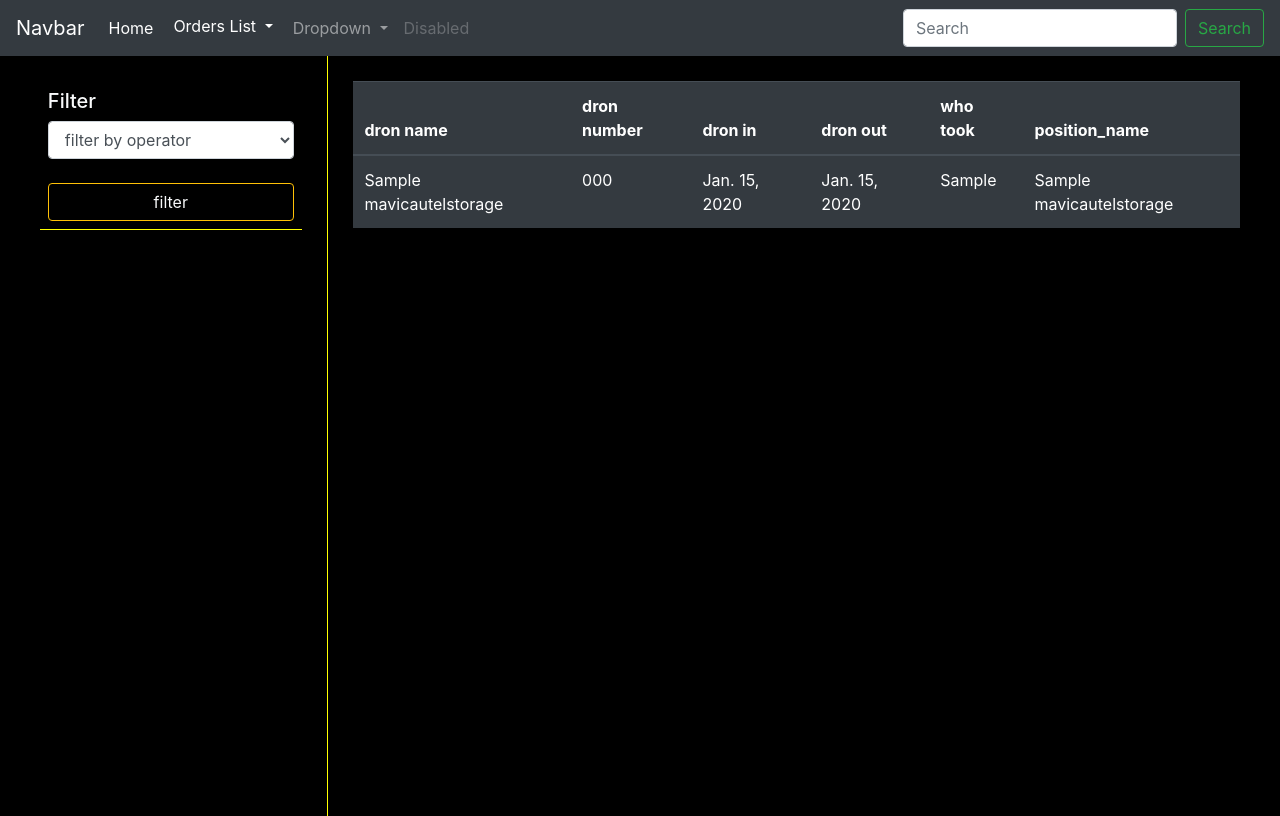
After one commit to leprekon122/CountCRMSystem, a Django app: page /mavic_autel_storage in a window 1280 px wide. The commit adds this page. Run offline with Django 5.2, Linux system fonts and the light colour scheme; tables that the repository leaves empty hold one stand-in row (values such as "Sample post"); some libraries are stand-ins or nearby versions.

Commit message:
1)add mavic_autel_storage.html 2)add logic for it in views.py 3)add logic for data set in logic_views.py

```diff
--- a/CrmForCount/main_app/admin.py
+++ b/CrmForCount/main_app/admin.py
@@ -1,6 +1,7 @@
 from django.contrib import admin
-from .models import FpvFlowStorage, MainFpvFlowOrder
+from .models import FpvFlowStorage, MainFpvFlowOrder, MavicAutelStorage
 
 # Register your models here.
 admin.site.register(FpvFlowStorage)
 admin.site.register(MainFpvFlowOrder)
+admin.site.register(MavicAutelStorage)
--- a/CrmForCount/main_app/logic_views.py
+++ b/CrmForCount/main_app/logic_views.py
@@ -1,4 +1,4 @@
-from .models import FpvFlowStorage, MainFpvFlowOrder
+from .models import FpvFlowStorage, MainFpvFlowOrder, MavicAutelStorage
 from datetime import datetime
 
 
@@ -14,7 +14,7 @@ class CreateFpvStorageNotice:
         self.dron_out = dron_out
         self.who_took = who_took
         self.position_name = position_name
-        self.operator_name =operator_name
+        self.operator_name = operator_name
 
     @property
     def create_notice(self):
@@ -33,7 +33,9 @@ class CreateFpvStorageNotice:
 class CreateDatasets:
     """Class for creating datasets on order pages """
 
-    def __init__(self, id=None, dron_out=None, who_took=None, position_name=None):
+    def __init__(self, id=None, dron_out=None, who_took=None, position_name=None, drone_name=None, dron_num=None):
+        self.drone_name = drone_name
+        self.drone_num = dron_num
         self.dron_out = dron_out
         self.who_took = who_took
         self.position_name = position_name
@@ -77,3 +79,10 @@ class CreateDatasets:
             "model": MainFpvFlowOrder.objects.all().values()
         }
         return data
+
+    def mavic_autel_storage_set(self):
+        """func making main order in MAvic/Autel Storge page"""
+        data = {
+            "model": MavicAutelStorage.objects.values()
+        }
+        return data
--- a/CrmForCount/main_app/templates/main_app/layout_main.html
+++ b/CrmForCount/main_app/templates/main_app/layout_main.html
@@ -41,7 +41,7 @@
                 <a class="nav-link" href="{% url 'first_page' %}">Home <span class="sr-only">(current)</span></a>
             </li>
             <li class="nav-item">
-                <div class="dropdown" >
+                <div class="dropdown">
                     <button class="btn btn-secondary dropdown-toggle" type="button" id="dropdownMenuButton"
                             data-toggle="dropdown" aria-haspopup="true" aria-expanded="false"
                             style="background: transparent; border: none">
@@ -51,7 +51,8 @@
                         <a class="dropdown-item text-light" href="{% url 'fpv_main_order' %}">Fpv Flow order</a>
                         <a class="dropdown-item text-light" href="#">Mavic/Autel flow order</a>
                         <a class="dropdown-item text-light" href="{% url 'fpv_storage' %}">Flow Fpv in Storage Order</a>
-                        <a class="dropdown-item text-light" href="#">Flow Mavic/Autel in Storage Order</a>
+                        <a class="dropdown-item text-light" href="{% url 'mavic_autel_storage' %}">Flow Mavic/Autel in
+                            Storage Order</a>
                     </div>
                 </div>
             </li>
--- /dev/null
+++ b/CrmForCount/main_app/templates/main_app/mavic_autel_storage.html
@@ -0,0 +1,53 @@
+{% extends 'main_app/layout_main.html'%}
+
+{%block title%} Mavic_Autel Storage Page {%endblock%}
+
+{%block content%}
+<div class="container-fluid order_main" style="width: 100%">
+    <div class="side_panel">
+        <div class="filter_panel">
+            <div class="title_filter_panel">
+                <h5 class="text-light">Filter</h5>
+            </div>
+            <div>
+                <select class="form-control">
+                    <option>filter by operator</option>
+                    <option>filter by position</option>
+                    <option>filter by dron name</option>
+                </select>
+            </div>
+            <br>
+            <button class="btn btn-warning text-light" style="background: transparent; width: 100%">
+                filter
+            </button>
+            <br>
+
+        </div>
+    </div>
+    <div class="orders_block">
+        <table class="table table-dark">
+            <thead>
+            <tr>
+                <th scope="col">dron name</th>
+                <th scope="col">dron number</th>
+                <th scope="col">dron in</th>
+                <th scope="col">dron out</th>
+                <th scope="col">who took</th>
+                <th scope="col">position_name</th>
+            </tr>
+            </thead>
+            {%for el in model%}
+            <tbody>
+                <td>{{el.dron_name}}</td>
+                <td>{{el.dron_number}}</td>
+                <td>{{el.dron_in}}</td>
+                <td>{{el.dron_out}}</td>
+                <td>{{el.who_took}}</td>
+                <td>{{el.position_name}}</td>
+            </tr>
+            {%endfor%}
+            </tbody>
+        </table>
+    </div>
+</div>
+{%endblock%}
--- a/CrmForCount/main_app/urls.py
+++ b/CrmForCount/main_app/urls.py
@@ -9,7 +9,8 @@ urlpatterns = [
     path('', views.login_page, name='login_page'),
     path('first_page', views.FirstPage.as_view(), name='first_page'),
     path('fpv_storage', views.FPVFlowInStorage.as_view(), name='fpv_storage'),
-    path('fpv_main_order', views.FpvMainFlowPage.as_view(), name='fpv_main_order')
+    path('fpv_main_order', views.FpvMainFlowPage.as_view(), name='fpv_main_order'),
+    path('mavic_autel_storage', views.MavicAutelInStorage.as_view(), name=('mavic_autel_storage'))
 ]
 
 urlpatterns += [
--- a/CrmForCount/main_app/views.py
+++ b/CrmForCount/main_app/views.py
@@ -46,7 +46,8 @@ class FirstPage(APIView):
                                            dron_out=request.POST.get('date_out2'),
                                            position_name=request.POST.get(
                                                'position_name1'),
-                                           operator_name=(request.POST.get('operator_name1'))).creation_dataset_for_fpv_main_order()
+                                           operator_name=(request.POST.get(
+                                               'operator_name1'))).creation_dataset_for_fpv_main_order()
 
         return render(request, "main_app/first_page.html")
 
@@ -96,3 +97,12 @@ class FpvMainFlowPage(APIView):
     @staticmethod
     def post(request):
         return render(request, "main_app/fpv_main_order_flow.html")
+
+
+class MavicAutelInStorage(APIView):
+    """ class for respond in MavicAutelStorage order"""
+
+    @staticmethod
+    def get(request):
+        logic = CreateDatasets.mavic_autel_storage_set(self=None)
+        return render(request, "main_app/mavic_autel_storage.html", logic)
```
Also changed, not shown: CrmForCount/main_app/models.py (+14 -0 lines).
